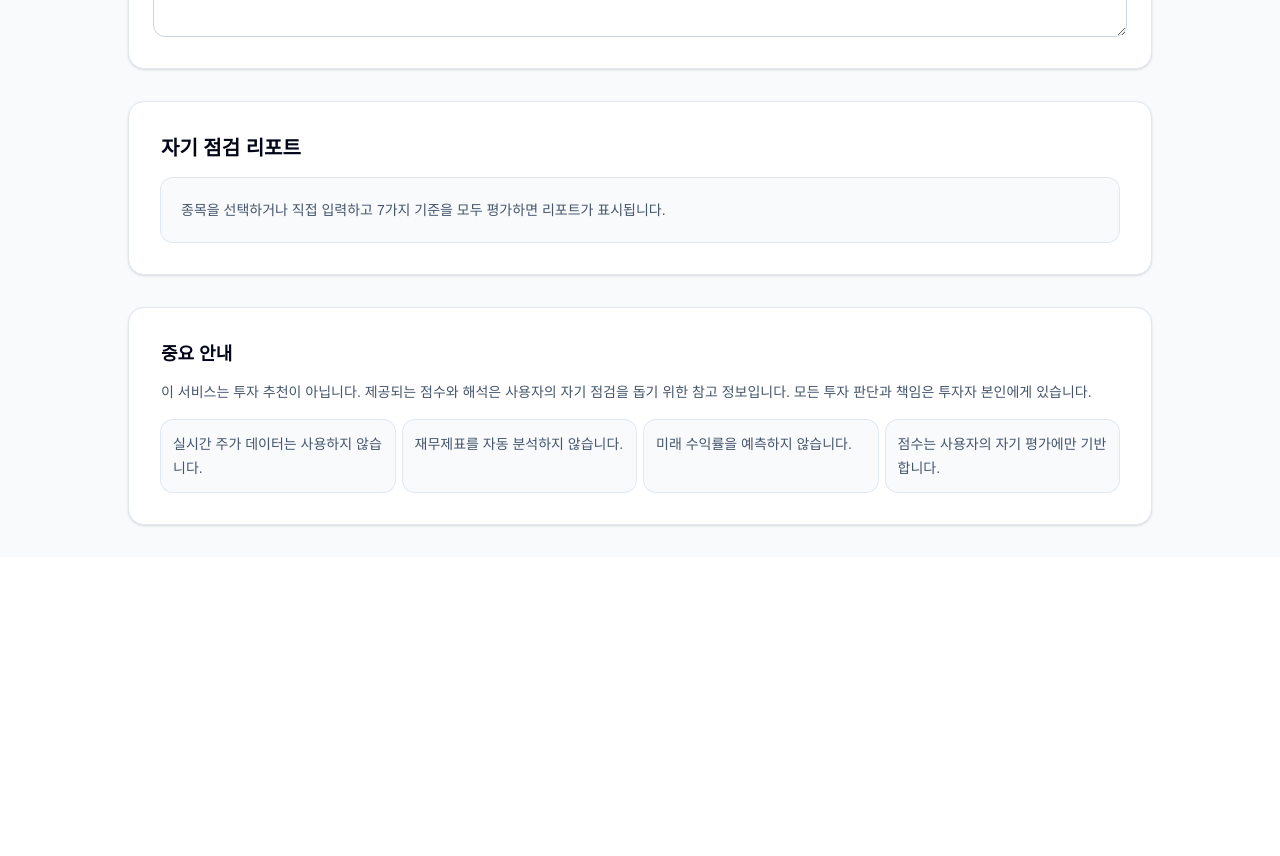
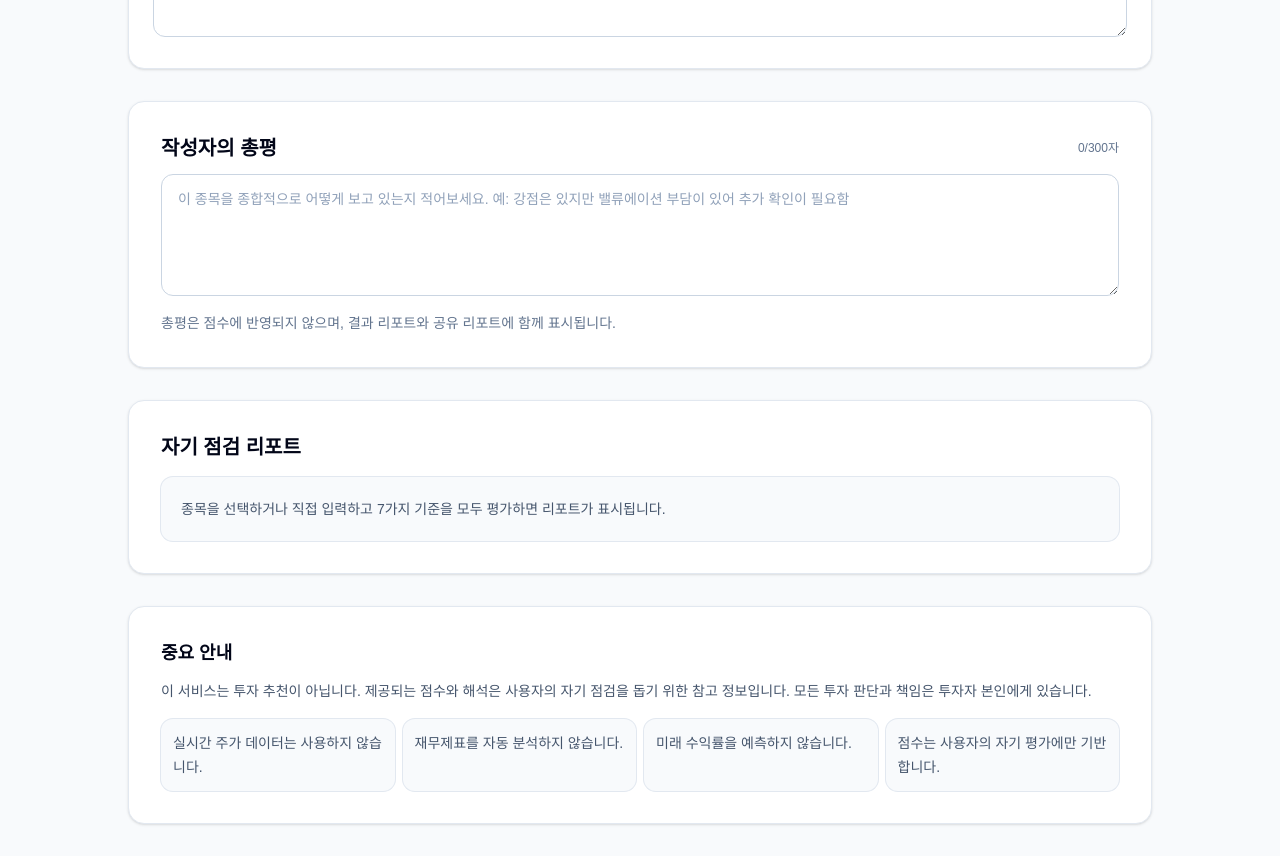
Before and after one commit to westtrain/tenbagger-check, a Next.js app: page / in a window 1280 px wide. Shown: the part 4640-5496 px from the top of the page. Before the commit the page ends 5197 px from the top, so only its background shows below. Built offline with nearby package versions, Linux system fonts and the light colour scheme.

Commit message:
Add author summary to reports

```diff
--- a/app/page.tsx
+++ b/app/page.tsx
@@ -5,6 +5,7 @@ import {
   type AnswerKey,
   type CategoryJudgment,
   type ShareReport,
+  authorSummaryMaxLength,
   checklistCards,
   dataLimitationNotice,
   encodeShareReport,
@@ -32,6 +33,9 @@ const memoPlaceholder =
 const memoTextClassName =
   "whitespace-pre-wrap break-words break-all text-sm leading-6 text-slate-600 [overflow-wrap:anywhere]";
 const stockNameTextClassName = "break-words break-all [overflow-wrap:anywhere]";
+const authorSummaryPlaceholder =
+  "이 종목을 종합적으로 어떻게 보고 있는지 적어보세요. 예: 강점은 있지만 밸류에이션 부담이 있어 추가 확인이 필요함";
+const authorSummaryEmptyText = "작성된 총평이 없습니다.";
 
 function StockBadge({ stock }: { stock: StockMetadata }) {
   return (
@@ -59,6 +63,7 @@ export default function Home() {
   const [selectedStock, setSelectedStock] = useState<StockMetadata | null>(null);
   const [answers, setAnswers] = useState<Record<string, AnswerKey>>({});
   const [memos, setMemos] = useState<Record<string, string>>({});
+  const [authorSummary, setAuthorSummary] = useState("");
   const [shareMessage, setShareMessage] = useState("");
   const [manualShareLink, setManualShareLink] = useState("");
 
@@ -112,6 +117,7 @@ export default function Home() {
       return memo ? { id: card.id, title: card.title, memo } : undefined;
     })
     .filter((memo): memo is NonNullable<typeof memo> => Boolean(memo));
+  const trimmedAuthorSummary = authorSummary.trim();
 
   function handleSelectStock(stock: StockMetadata) {
     setSelectedStock(stock);
@@ -157,6 +163,7 @@ export default function Home() {
       score,
       scoreLabel: result.label,
       interpretation: result.interpretation,
+      authorSummary: trimmedAuthorSummary,
       strongestAreas,
       weakestAreas,
       researchSuggestions: displayedResearchSuggestions,
@@ -398,6 +405,29 @@ export default function Home() {
         </section>
 
         <section className="rounded-2xl border border-slate-200 bg-white p-6 shadow-sm sm:p-8">
+          <div className="flex items-center justify-between gap-3">
+            <label htmlFor="authorSummary" className="text-xl font-bold text-slate-950">
+              작성자의 총평
+            </label>
+            <span className="text-xs font-medium text-slate-500">
+              {authorSummary.length}/{authorSummaryMaxLength}자
+            </span>
+          </div>
+          <textarea
+            id="authorSummary"
+            value={authorSummary}
+            maxLength={authorSummaryMaxLength}
+            onChange={(event) => setAuthorSummary(event.target.value)}
+            placeholder={authorSummaryPlaceholder}
+            rows={4}
+            className="mt-3 w-full resize-y rounded-xl border border-slate-300 bg-white px-4 py-3 text-sm leading-6 text-slate-800 outline-none transition placeholder:text-slate-400 focus:border-slate-700 focus:ring-4 focus:ring-slate-200"
+          />
+          <p className="mt-2 text-sm leading-6 text-slate-500">
+            총평은 점수에 반영되지 않으며, 결과 리포트와 공유 리포트에 함께 표시됩니다.
+          </p>
+        </section>
+
+        <section className="rounded-2xl border border-slate-200 bg-white p-6 shadow-sm sm:p-8">
           <h2 className="text-xl font-bold text-slate-950">자기 점검 리포트</h2>
 
           {isComplete && selectedStock ? (
@@ -450,6 +480,17 @@ export default function Home() {
                         : "현재 응답 기준으로 큰 약점은 적어 보입니다. 그래도 외부 자료로 다시 확인해보세요."}
                     </p>
                   </div>
+                </div>
+
+                <div className="min-w-0 max-w-full overflow-hidden rounded-xl border border-slate-200 p-4">
+                  <h3 className="font-semibold text-slate-950">작성자의 총평</h3>
+                  {trimmedAuthorSummary ? (
+                    <p className={`mt-2 ${memoTextClassName}`}>{trimmedAuthorSummary}</p>
+                  ) : (
+                    <p className="mt-2 text-sm leading-6 text-slate-600">
+                      {authorSummaryEmptyText}
+                    </p>
+                  )}
                 </div>
 
                 <div className="rounded-xl border border-slate-200 p-4">
--- a/app/share-report.ts
+++ b/app/share-report.ts
@@ -39,6 +39,7 @@ export type ShareReport = {
   score: number;
   scoreLabel: string;
   interpretation: string;
+  authorSummary: string;
   strongestAreas: string[];
   weakestAreas: string[];
   researchSuggestions: string[];
@@ -48,6 +49,7 @@ export type ShareReport = {
 };
 
 export const memoMaxLength = 200;
+export const authorSummaryMaxLength = 300;
 
 export const investmentDisclaimer =
   "이 서비스는 투자 추천이 아닙니다. 제공되는 점수와 해석은 사용자의 자기 점검을 돕기 위한 참고 정보입니다. 모든 투자 판단과 책임은 투자자 본인에게 있습니다.";
@@ -371,6 +373,10 @@ export function decodeShareReport(data: string): ShareReport | null {
       score: parsed.score,
       scoreLabel: parsed.scoreLabel,
       interpretation: parsed.interpretation,
+      authorSummary:
+        typeof parsed.authorSummary === "string"
+          ? parsed.authorSummary.slice(0, authorSummaryMaxLength)
+          : "",
       strongestAreas: parsed.strongestAreas,
       weakestAreas: parsed.weakestAreas,
       researchSuggestions: parsed.researchSuggestions,
--- a/app/share/page.tsx
+++ b/app/share/page.tsx
@@ -12,6 +12,9 @@ const errorMessage =
 const memoTextClassName =
   "whitespace-pre-wrap break-words break-all text-sm leading-6 text-slate-600 [overflow-wrap:anywhere]";
 const stockNameTextClassName = "break-words break-all [overflow-wrap:anywhere]";
+const authorSummaryNotice =
+  "아래 총평은 사용자가 직접 작성한 의견이며, 나만의 종목 분석이 검증하거나 추천하는 내용이 아닙니다.";
+const authorSummaryEmptyText = "작성된 총평이 없습니다.";
 
 type SharePageProps = {
   searchParams: Promise<{
@@ -126,6 +129,22 @@ export default async function SharePage({ searchParams }: SharePageProps) {
           </div>
         </section>
 
+        <section className="min-w-0 max-w-full overflow-hidden rounded-2xl border border-slate-200 bg-white p-6 shadow-sm sm:p-8">
+          <h2 className="text-xl font-bold text-slate-950">작성자의 총평</h2>
+          <p className="mt-2 text-sm leading-6 text-slate-500">{authorSummaryNotice}</p>
+          {report.authorSummary.trim() ? (
+            <p
+              className={`mt-4 rounded-xl bg-slate-50 p-4 ring-1 ring-slate-200 ${memoTextClassName}`}
+            >
+              {report.authorSummary}
+            </p>
+          ) : (
+            <p className="mt-4 rounded-xl bg-slate-50 p-4 text-sm leading-6 text-slate-600 ring-1 ring-slate-200">
+              {authorSummaryEmptyText}
+            </p>
+          )}
+        </section>
+
         <section className="rounded-2xl border border-slate-200 bg-white p-6 shadow-sm sm:p-8">
           <h2 className="text-xl font-bold text-slate-950">작성자의 판단 근거 메모</h2>
           <p className="mt-2 text-sm leading-6 text-slate-500">
```
Also changed, not shown: 1 other file (tests, documents, lock files or other folders).
